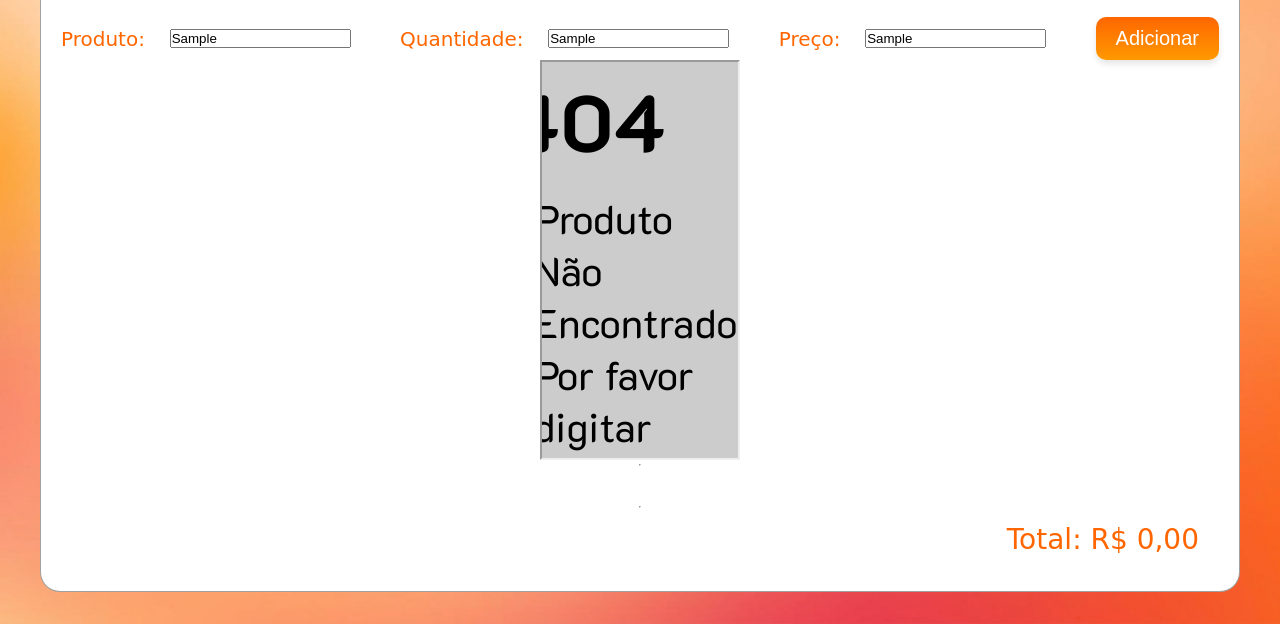
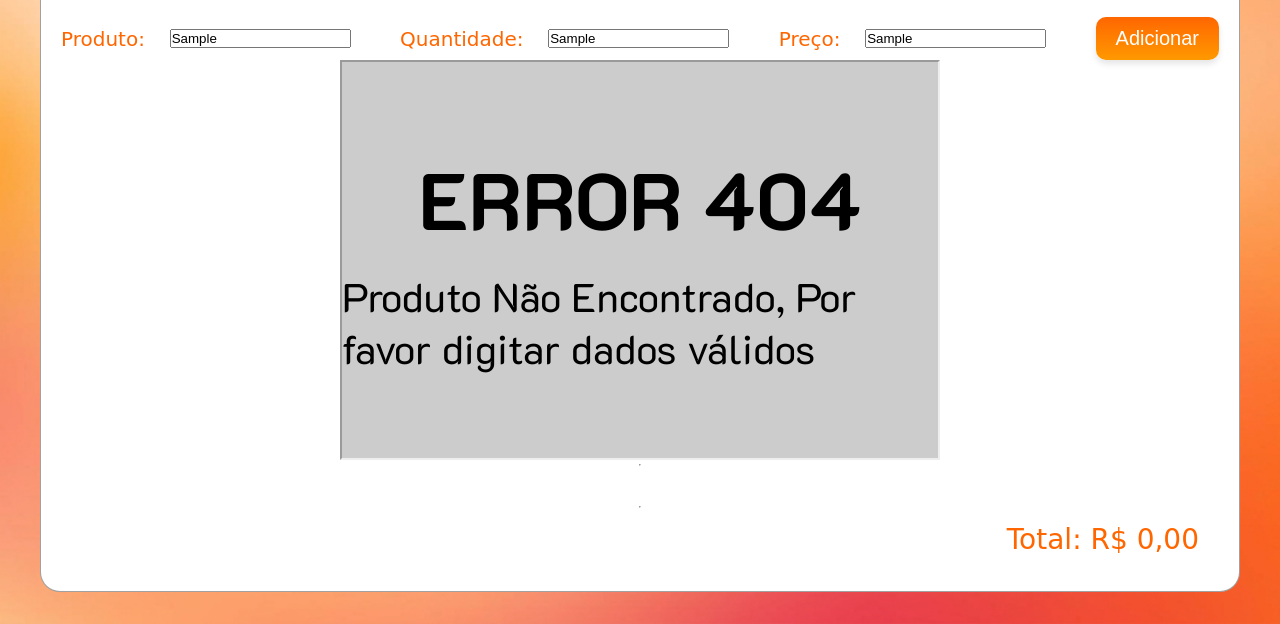
Before and after one commit to Carlos27spec/ExercicioExpress2, a website: page public/index.html in a window 1280 px wide. Both pictures are taken after typing "Sample", "Sample", "Sample" into the empty fields and a click on the button "Adicionar". Shown: the part 176-800 px from the top of the page. Drawn offline with Linux system fonts and the light colour scheme; no server answers; a web font is replaced by a local one.

Commit message:
ajuste e da função

```diff
--- a/public/index.html
+++ b/public/index.html
@@ -57,7 +57,7 @@
         </div>
 
         <div id="Indisponivel" style="display: none;">
-            <iframe src="404.html" width="200px" height="400px" title="Conteúdo Externo"></iframe>
+            <iframe src="404.html" width="600px" height="400px" title="Conteúdo Externo"></iframe>
         </div>
 
         <hr>
--- a/public/script.js
+++ b/public/script.js
@@ -159,8 +159,10 @@ function validarProduto(nome, quantidade, preco) {
 
 function mostrarErro(){
     document.getElementById("Indisponivel").style.display = "block";
+    setTimeout(esconderErro, 3000);
 }
 
 function esconderErro(){
     document.getElementById("Indisponivel").style.display = "none";
+    setTimeout(esconderErro, 3000);
 }
```
